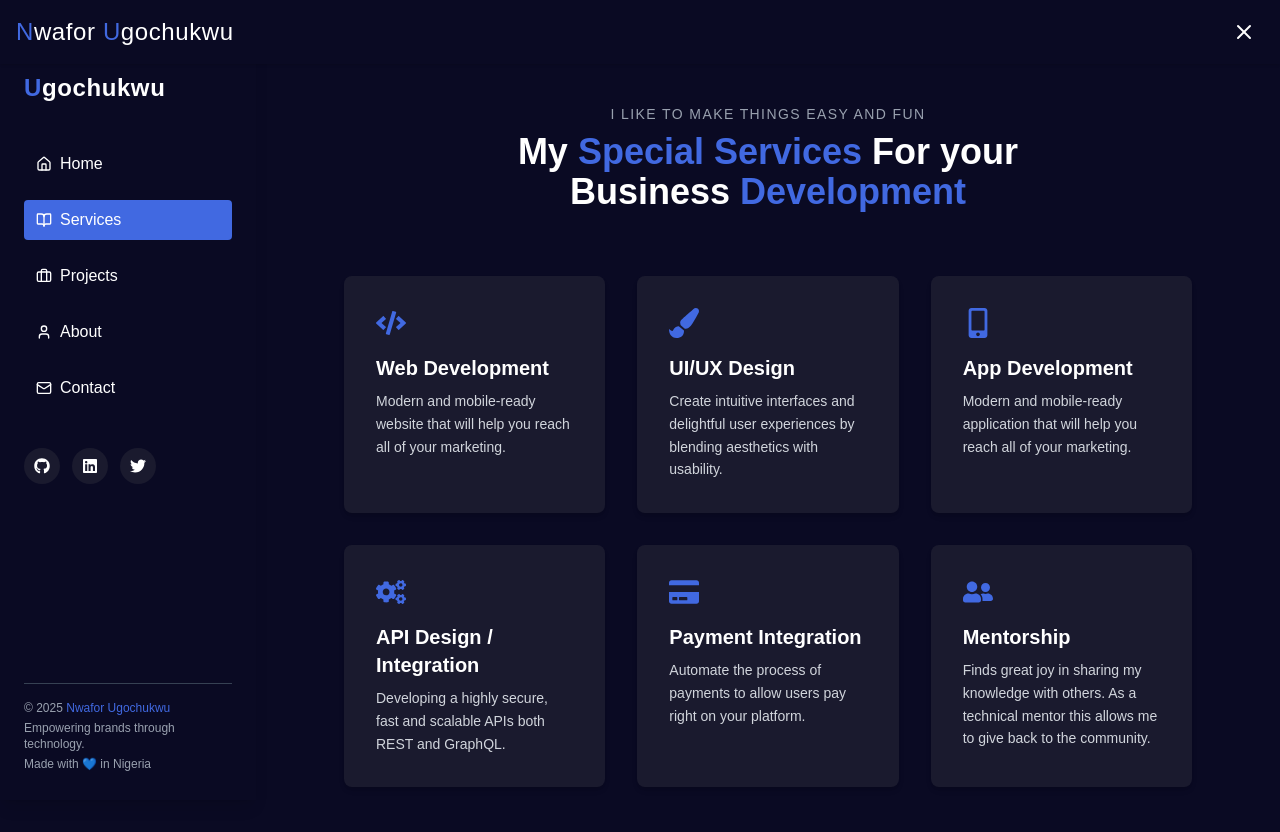
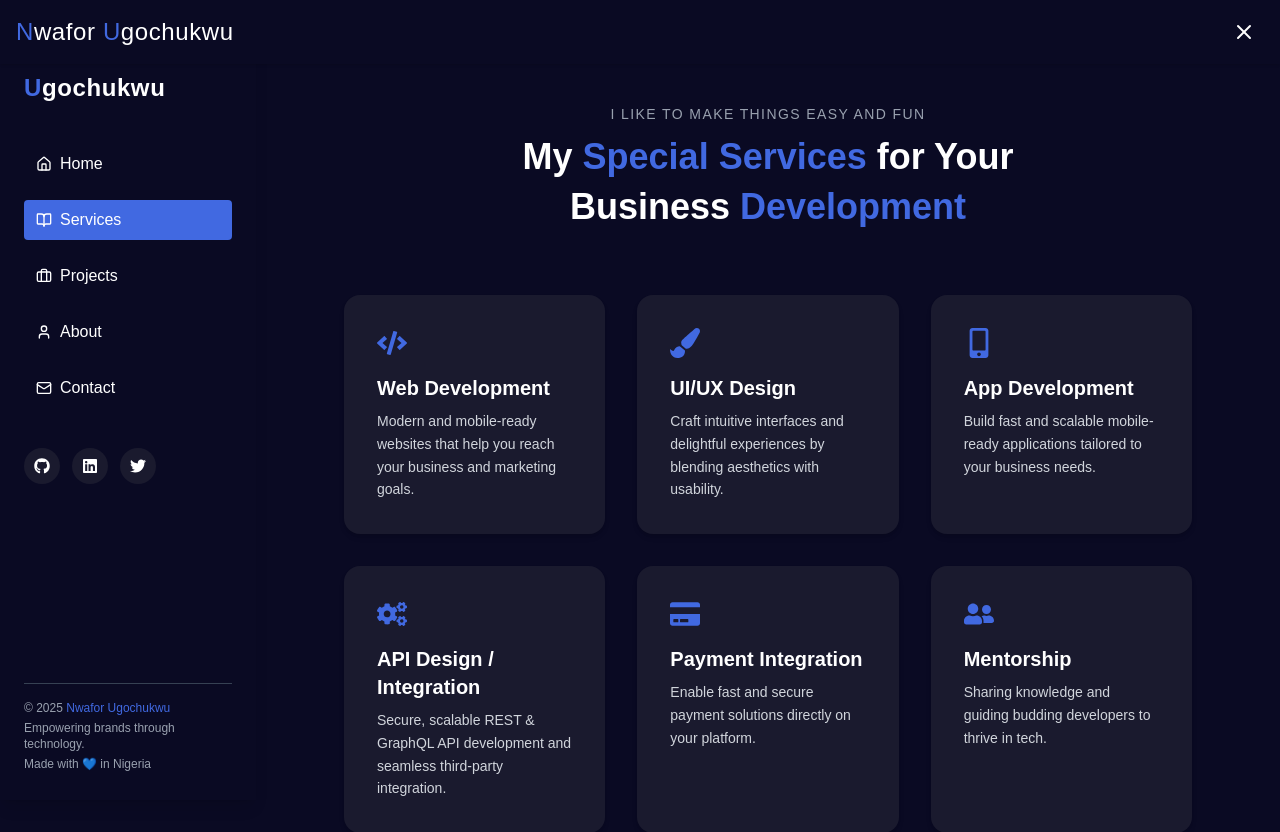
Before and after one commit to Emmyglobal/my-portfolio, a Next.js app: page /services in a window 1280 px wide. Shown: the top 832 px of the page. Built offline with nearby package versions, Linux system fonts and the light colour scheme.

Commit message:
deploying fixed

```diff
--- a/src/app/contact/page.tsx
+++ b/src/app/contact/page.tsx
@@ -8,8 +8,10 @@ export default function ContactPage() {
         <div>
           <h3 className="uppercase text-sm tracking-widest text-gray-400 mb-2">Get in Touch</h3>
           <h2 className="text-4xl font-bold mb-4">
-            Let's Talk For your <span className="text-[#4169E1]">Next Project(s)</span>
+            {"Let's Talk For your "}
+            <span className="text-[#4169E1]">Next Project(s)</span>
           </h2>
+
           <p className="text-gray-400 mb-6 max-w-md">
             Discuss a project or just want to say hi? Connect with me via email or through a phone call.
           </p>
--- a/src/app/dashboard/page.tsx
+++ b/src/app/dashboard/page.tsx
@@ -1,4 +1,3 @@
-// app/dashboard/page.tsx
 export default function UserDashboard() {
   return (
     <section>
@@ -12,7 +11,7 @@ export default function UserDashboard() {
         </div>
         <div className="p-4 border rounded shadow">
           <h2 className="font-semibold mb-2">Order History</h2>
-          <p className="text-gray-600">You haven't made any purchases yet.</p>
+          <p className="text-gray-600">{"You haven't made any purchases yet."}</p>
         </div>
         <div className="p-4 border rounded shadow">
           <h2 className="font-semibold mb-2">Referrals</h2>
--- a/src/app/layout.tsx
+++ b/src/app/layout.tsx
@@ -3,32 +3,37 @@ import "./globals.css";
 import { ReactNode } from "react";
 import Sidebar from "../../components/Sidebar";
 
+// ✅ Import fonts using next/font
+import { Poppins } from "next/font/google";
+import { Great_Vibes } from "next/font/google";
+
+// ✅ Configure the fonts
+const poppins = Poppins({
+  subsets: ["latin"],
+  weight: ["400", "500", "600", "700"],
+  variable: "--font-poppins",
+  display: "swap",
+});
+
+const greatVibes = Great_Vibes({
+  subsets: ["latin"],
+  weight: ["400"],
+  variable: "--font-great-vibes",
+  display: "swap",
+});
+
 export const metadata = {
   title: "Nwafor Ugochukwu | Software Engineer & Educator",
-  description: "Portfolio and educational platform of Nwafor Ugochukwu – Fullstack Developer & Educator.",
+  description:
+    "Portfolio and educational platform of Nwafor Ugochukwu – Fullstack Developer & Educator.",
 };
 
 export default function RootLayout({ children }: { children: ReactNode }) {
   return (
-    <html lang="en">
-      <head>
-        {/* Google Fonts */}
-        <link
-          href="https://fonts.googleapis.com/css2?family=Poppins:wght@400;500;600;700&display=swap"
-          rel="stylesheet"
-        />
-        <link
-          href="https://fonts.googleapis.com/css2?family=Great+Vibes&display=swap"
-          rel="stylesheet"
-        />
-
-        {/* Favicon */}
-        <link rel="icon" href="/FB_IMG_1558170496399.jpg" type="image/jpeg" />
-      </head>
-      <body className="bg-[#0a0a23] text-gray-900">
+    <html lang="en" className={`${poppins.variable} ${greatVibes.variable}`}>
+      <body className="bg-[#0a0a23] text-gray-900 font-sans">
         <div className="flex min-h-screen bg-[#0a0a23]">
           <Sidebar />
-          {/* ✅ Clean margin logic */}
           <main className="flex-1 p-6 md:ml-64 transition-all duration-300">
             {children}
           </main>
--- a/src/app/page.tsx
+++ b/src/app/page.tsx
@@ -1,4 +1,5 @@
 import { ArrowRight, Download } from "lucide-react";
+import Image from "next/image";
 
 export default function HomePage() {
   return (
@@ -11,21 +12,25 @@ export default function HomePage() {
           Software Engineer • Educator • Consultant
         </p>
         <div className="flex gap-4">
-          <button className="bg-indigo-600 hover:bg-indigo-700 text-white font-semibold py-2 px-4 rounded shadow-md transition">
-            <ArrowRight className="mr-2" />
+          <button className="bg-indigo-600 hover:bg-indigo-700 text-white font-semibold py-2 px-4 rounded shadow-md transition flex items-center gap-2">
+            <ArrowRight />
             Join a Class
           </button>
-          <button className="border border-indigo-600 text-indigo-600 hover:bg-indigo-600 hover:text-white font-semibold py-2 px-4 rounded shadow-md transition">
-            <Download className="mr-2" />
+          <button className="border border-indigo-600 text-indigo-600 hover:bg-indigo-600 hover:text-white font-semibold py-2 px-4 rounded shadow-md transition flex items-center gap-2">
+            <Download />
             Download CV
           </button>
         </div>
       </div>
-      <div className="w-full aspect-square rounded-full overflow-hidden border-8 border-indigo-600 shadow-lg">
-        <img
+
+      {/* ✅ Fixed Image Section */}
+      <div className="w-full aspect-square rounded-full overflow-hidden border-8 border-indigo-600 shadow-lg relative">
+        <Image
           src="/FB_IMG_1558170496399.jpg"
           alt="Ugochukwu Portrait"
-          className="w-full object-cover"
+          fill
+          className="object-top object-cover"
+          priority
         />
       </div>
     </section>
--- a/src/app/services/page.tsx
+++ b/src/app/services/page.tsx
@@ -1,3 +1,5 @@
+'use client';
+
 import React from 'react';
 import {
   FaCode,
@@ -13,37 +15,37 @@ const services = [
     icon: <FaCode size={30} className="text-[#4169E1]" />,
     title: 'Web Development',
     description:
-      'Modern and mobile-ready website that will help you reach all of your marketing.',
+      'Modern and mobile-ready websites that help you reach your business and marketing goals.',
   },
   {
     icon: <FaPaintBrush size={30} className="text-[#4169E1]" />,
     title: 'UI/UX Design',
     description:
-      'Create intuitive interfaces and delightful user experiences by blending aesthetics with usability.',
+      'Craft intuitive interfaces and delightful experiences by blending aesthetics with usability.',
   },
   {
     icon: <FaMobileAlt size={30} className="text-[#4169E1]" />,
     title: 'App Development',
     description:
-      'Modern and mobile-ready application that will help you reach all of your marketing.',
+      'Build fast and scalable mobile-ready applications tailored to your business needs.',
   },
   {
     icon: <FaCogs size={30} className="text-[#4169E1]" />,
     title: 'API Design / Integration',
     description:
-      'Developing a highly secure, fast and scalable APIs both REST and GraphQL.',
+      'Secure, scalable REST & GraphQL API development and seamless third-party integration.',
   },
   {
     icon: <FaCreditCard size={30} className="text-[#4169E1]" />,
     title: 'Payment Integration',
     description:
-      'Automate the process of payments to allow users pay right on your platform.',
+      'Enable fast and secure payment solutions directly on your platform.',
   },
   {
     icon: <FaUserFriends size={30} className="text-[#4169E1]" />,
     title: 'Mentorship',
     description:
-      'Finds great joy in sharing my knowledge with others. As a technical mentor this allows me to give back to the community.',
+      'Sharing knowledge and guiding budding developers to thrive in tech.',
   },
 ];
 
@@ -52,34 +54,30 @@ export default function ServicesPage() {
     <section className="bg-[#0a0a23] text-white py-20 px-6 md:px-16">
       {/* Header */}
       <div className="max-w-7xl mx-auto text-center mb-16">
-        <p className="uppercase text-sm tracking-widest text-gray-400 mb-2">
+        <p className="uppercase text-sm tracking-widest text-gray-400 mb-2 font-medium">
           I like to make things easy and fun
         </p>
-        <h2 className="text-3xl md:text-4xl font-bold">
-          My <span className="text-[#4169E1]">Special Services</span> For your <br />
+        <h1 className="text-3xl md:text-4xl font-bold leading-snug">
+          My <span className="text-[#4169E1]">Special Services</span> for Your <br />
           Business <span className="text-[#4169E1]">Development</span>
-        </h2>
+        </h1>
       </div>
 
-      {/* Special Services Grid */}
-      <div className="grid grid-cols-1 sm:grid-cols-2 lg:grid-cols-3 gap-8 mb-20">
+      {/* Services Grid */}
+      <div className="grid grid-cols-1 sm:grid-cols-2 lg:grid-cols-3 gap-8 mb-24 max-w-7xl mx-auto">
         {services.map((service, idx) => (
-          <div
+          <article
             key={idx}
-            className="bg-[#1a1a2e] p-8 rounded-lg shadow-md hover:shadow-xl transition-all duration-300"
+            className="bg-[#1a1a2e] p-8 rounded-2xl shadow-md hover:shadow-lg transition-all duration-300 border border-transparent hover:border-[#4169E1]"
           >
             <div className="mb-4">{service.icon}</div>
-            <h3 className="text-xl font-semibold mb-2 text-white">
-              {service.title}
-            </h3>
-            <p className="text-gray-300 text-sm leading-relaxed">
-              {service.description}
-            </p>
-          </div>
+            <h3 className="text-xl font-semibold mb-2 text-white">{service.title}</h3>
+            <p className="text-gray-300 text-sm leading-relaxed">{service.description}</p>
+          </article>
         ))}
       </div>
 
-      {/* Educational Services Section */}
+      {/* Educational Services */}
       <div className="max-w-5xl mx-auto text-center">
         <h2 className="text-2xl md:text-3xl font-bold mb-4">Educational Services</h2>
         <p className="text-gray-400 mb-10 max-w-2xl mx-auto">
@@ -87,20 +85,16 @@ export default function ServicesPage() {
         </p>
 
         <div className="grid md:grid-cols-2 gap-8 text-left">
-          <div className="bg-[#1a1a2e] p-6 rounded-lg shadow-md">
-            <h3 className="text-xl font-semibold text-[#4169E1] mb-2">
-              Online Classes
-            </h3>
+          <div className="bg-[#1a1a2e] p-6 rounded-lg shadow-md hover:shadow-lg transition-all duration-300">
+            <h3 className="text-xl font-semibold text-[#4169E1] mb-2">Online Classes</h3>
             <p className="text-gray-300">
-              Enroll in live sessions on frontend, backend, and fullstack development.
+              Enroll in live sessions on frontend, backend, and fullstack development with practical hands-on training.
             </p>
           </div>
-          <div className="bg-[#1a1a2e] p-6 rounded-lg shadow-md">
-            <h3 className="text-xl font-semibold text-[#4169E1] mb-2">
-              Consulting
-            </h3>
+          <div className="bg-[#1a1a2e] p-6 rounded-lg shadow-md hover:shadow-lg transition-all duration-300">
+            <h3 className="text-xl font-semibold text-[#4169E1] mb-2">Consulting</h3>
             <p className="text-gray-300">
-              Get professional guidance on software architecture and business automation.
+              Get personalized guidance on software architecture, business automation, and team mentorship.
             </p>
           </div>
         </div>
--- a/tailwind.config.tsx
+++ b/tailwind.config.tsx
@@ -9,8 +9,9 @@ const config: Config = {
   theme: {
     extend: {
       fontFamily: {
-        poppins: ['Poppins', 'sans-serif'],
-        script: ['"Great Vibes"', 'cursive'],
+        // Use CSS variable from next/font
+        poppins: ['var(--font-poppins)', 'sans-serif'],
+        script: ['var(--font-great-vibes)', 'cursive'],
       },
     },
   },
```
Also changed, not shown: src/app/about/page.tsx (+18 -10 lines).
